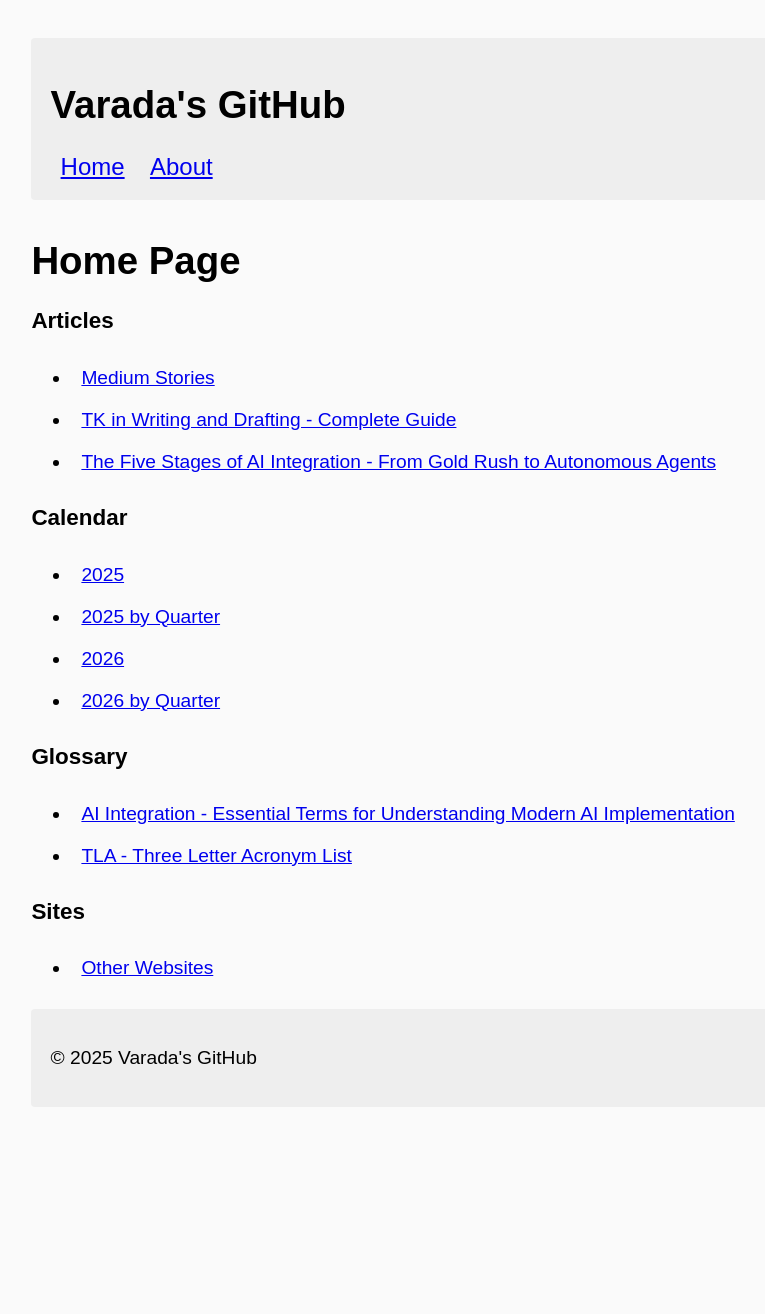
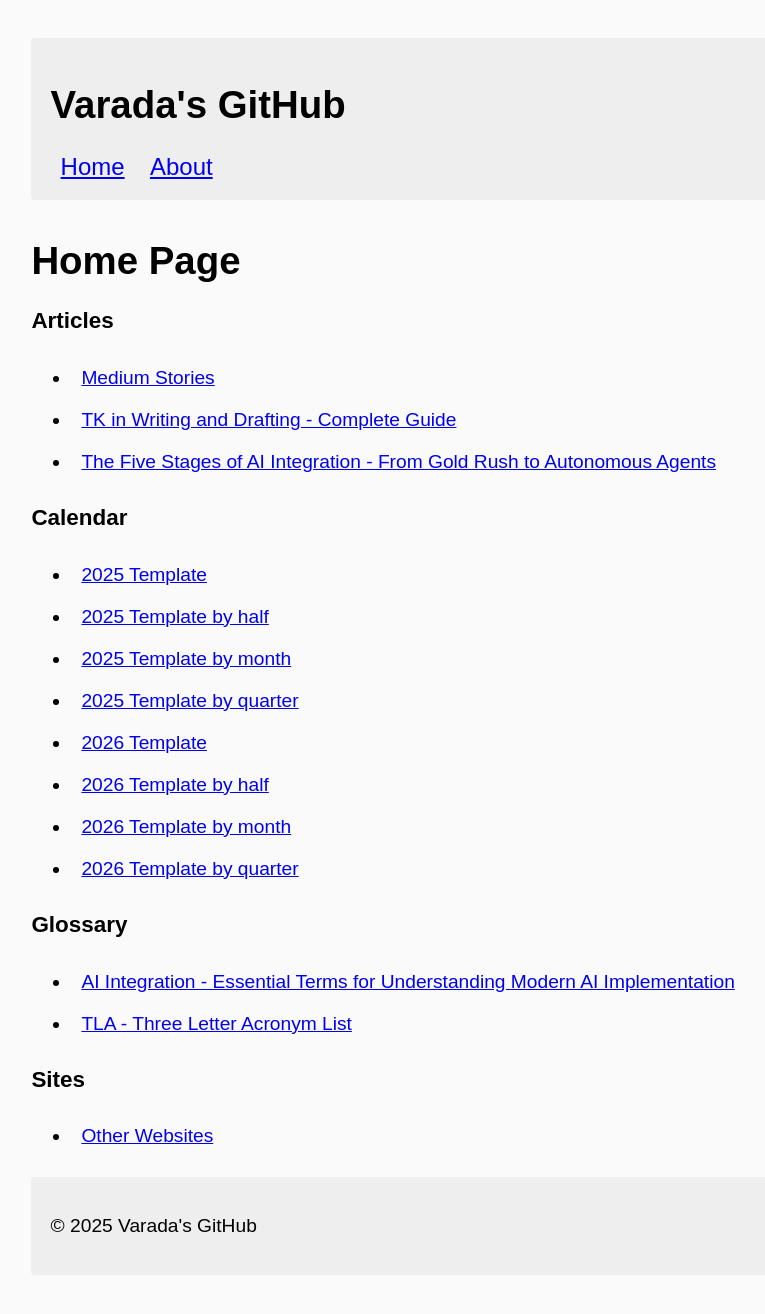
Before and after one commit to ivarada/ivarada.github.io, a Jekyll site: the page built from index.md, in a window 1280 px wide. Shown: the whole page, without its empty margins (7-772 px from the left). Built offline with Jekyll 4.4.1, drawn with Linux system fonts in a browser that asks for light colours; before the commit the page ends 1146 px from its top, so only the background shows below that.

Commit message:
Auto-generate _config/links.md and update index.md from _config/links.csv

```diff
--- a/index.md
+++ b/index.md
@@ -12,10 +12,14 @@ title: Home
 * [ The Five Stages of AI Integration - From Gold Rush to Autonomous Agents]( /_pages/ai-integration.html)
 
 ### Calendar
-* [ 2025]( /calendar/calendar-y-2025.html)
-* [ 2025 by Quarter]( /calendar/calendar-q-2025.html)
-* [ 2026]( /calendar/calendar-y-2026.html)
-* [ 2026 by Quarter]( /calendar/calendar-q-2026.html)
+* [ 2025 Template]( /calendar/calendar-y-2025.html)
+* [ 2025 Template by half]( /calendar/calendar-h-2025.html)
+* [ 2025 Template by month]( /calendar/calendar-m-2025.html)
+* [ 2025 Template by quarter]( /calendar/calendar-q-2025.html)
+* [ 2026 Template]( /calendar/calendar-y-2026.html)
+* [ 2026 Template by half]( /calendar/calendar-h-2026.html)
+* [ 2026 Template by month]( /calendar/calendar-m-2026.html)
+* [ 2026 Template by quarter]( /calendar/calendar-q-2026.html)
 
 ### Glossary
 * [ AI Integration - Essential Terms for Understanding Modern AI Implementation]( /_pages/glossary-ai-integration.html)
@@ -24,4 +28,5 @@ title: Home
 ### Sites
 * [ Other Websites]( /_pages/websites.html)
 
+
 <!-- LINKS-INSERT-END -->
```
Also changed, not shown: _config/links.md (+8 -4 lines).
